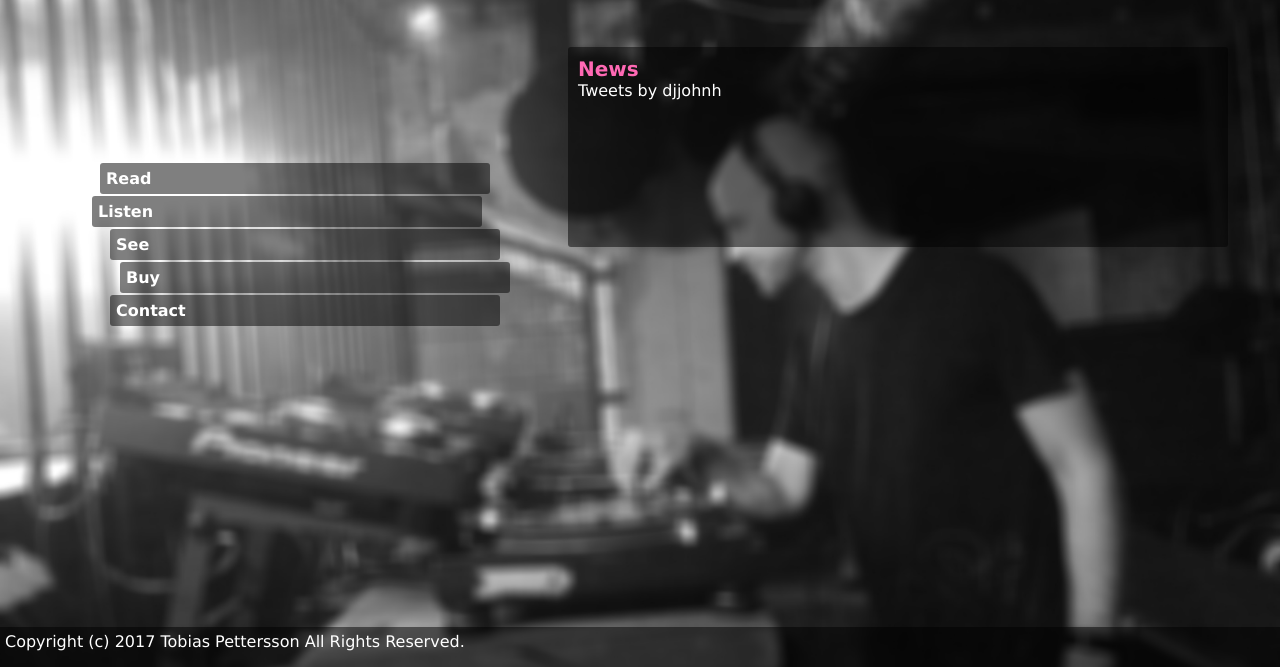
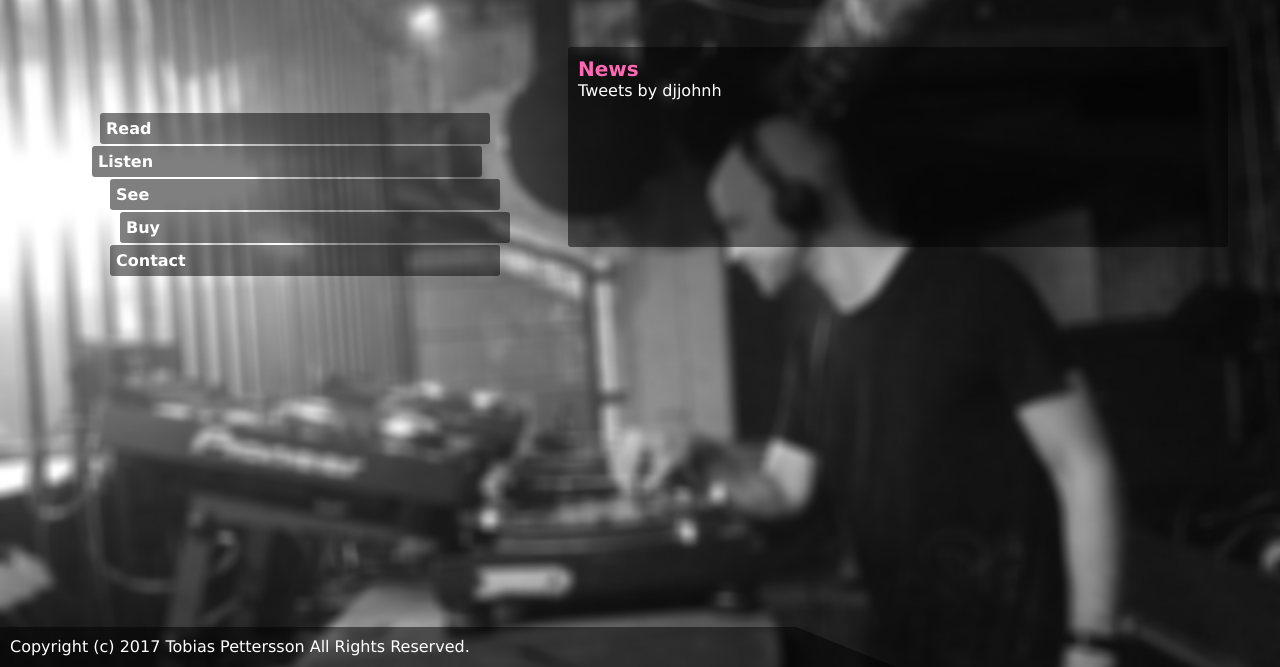
Before and after one commit to PatternsOn/PatternsON, a plain HTML site: page index.html in a window 1280 px wide. Shown: the part 133-800 px from the top of the page. Drawn offline with Linux system fonts and the light colour scheme.

Commit message:
Contact update

```diff
--- a/css/style.css
+++ b/css/style.css
@@ -72,7 +72,7 @@ li{
   position: absolute;
   position: fixed;
   margin-left: 50px;
-  margin-top: 100px;
+  margin-top: 50px;
 
 }
 .leftdistance{
@@ -198,11 +198,30 @@ textarea {
 }
 footer{
   position:fixed;
-  color: white;
+  /*color: white;*/
   left:0px;
   bottom:0px;
-  height:30px;
+  width: 70%;
+  /*height:30px;
   padding: 5px;
+  width:50%;
+  background-color: rgba(0, 0, 0, 0.5);*/
+  display: flex;
+  flex-direction: row;
+}
+.copyright{
+  color: white;
+  padding: 10px;
+  height:40px;
   width:100%;
   background-color: rgba(0, 0, 0, 0.5);
+  box-sizing: border-box;
 }
+.triangle-bottomleft {
+	width: 0;
+	height: 0;
+  bottom:0px;
+	border-bottom: 40px solid rgba(0, 0, 0, 0.5);;
+	border-right: 100px solid transparent;
+  box-sizing: border-box;
+}
--- a/index.html
+++ b/index.html
@@ -49,7 +49,12 @@
     </div>
 
 
-    <footer>Copyright (c) 2017 Tobias Pettersson All Rights Reserved.</footer>
+    <footer>
+
+      <div class="copyright">Copyright (c) 2017 Tobias Pettersson All Rights Reserved.</div>
+      <div class="triangle-bottomleft"></div>
+
+    </footer>
  </body>
 
  </html>
```
Also changed, not shown: buy.html (+6 -1 lines), contact.html (+6 -1 lines), listen.html (+6 -1 lines), read.html (+6 -1 lines), see.html (+6 -1 lines).
